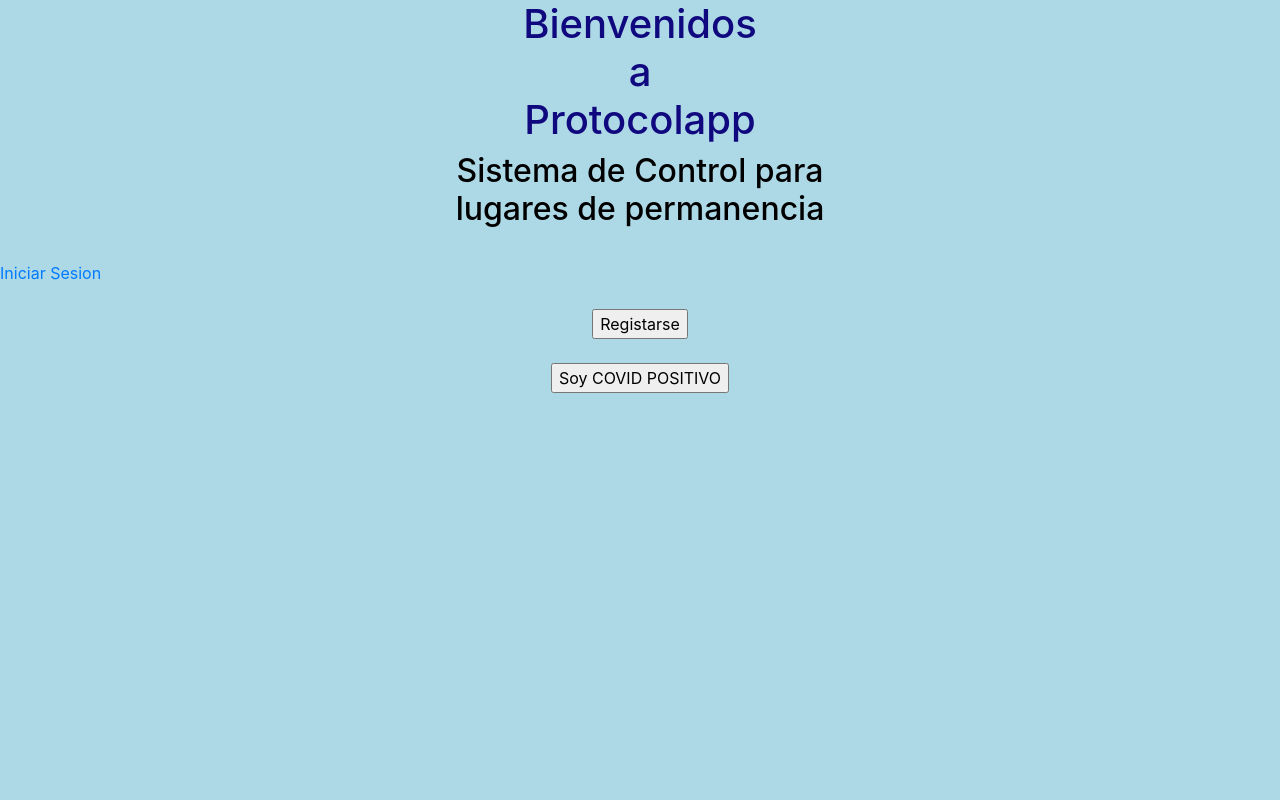
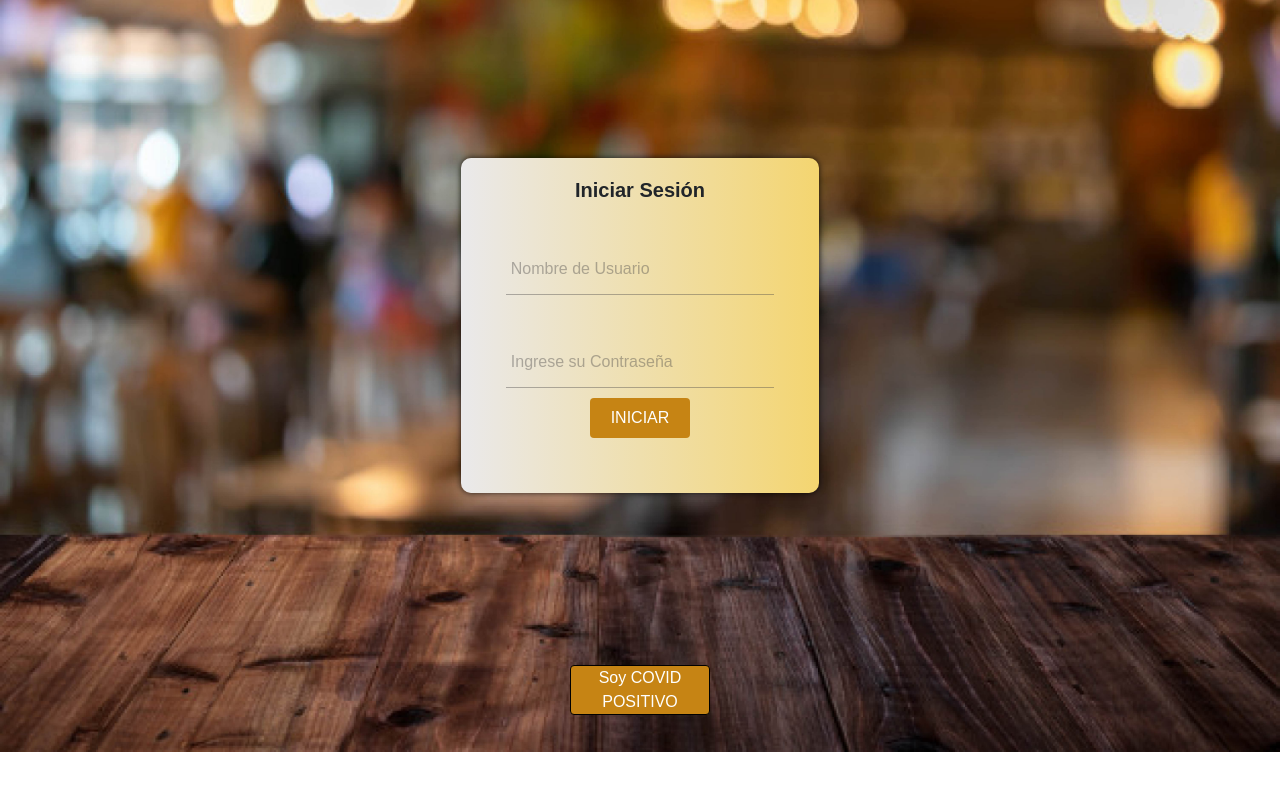
Before and after one commit to emma-25/proapp, a Django app: page / in a window 1280 px wide. Run offline with Django 3.2, Linux system fonts and the light colour scheme; some libraries are stand-ins or nearby versions.

```diff
--- a/protocolapp/proapp/templates/index.html
+++ b/protocolapp/proapp/templates/index.html
@@ -1,58 +1,225 @@
 <!DOCTYPE html>
 <html>
 <head>
+    {%  load static %}
     <meta charset='utf-8'>
     <title>Protocolapp</title>
+
     <link rel="stylesheet" href="https://stackpath.bootstrapcdn.com/bootstrap/4.1.3/css/bootstrap.min.css" integrity="sha384-MCw98/SFnGE8fJT3GXwEOngsV7Zt27NXFoaoApmYm81iuXoPkFOJwJ8ERdknLPMO" crossorigin="anonymous">
     <script src="https://ajax.googleapis.com/ajax/libs/jquery/3.3.1/jquery.min.js"></script>
     <link rel="stylesheet" href="https://use.fontawesome.com/releases/v5.6.1/css/all.css" integrity="sha384-gfdkjb5BdAXd+lj+gudLWI+BXq4IuLW5IT+brZEZsLFm++aCMlF1V92rMkPaX4PP" crossorigin="anonymous">
     <meta name='viewport' content='width=device-width, initial-scale=1'>
 </head>
 <body>
-    <style>body {
-        background-color: lightblue;
+    <form action="{% url 'login' %}">
+        <div class="form">
+            <h1>Iniciar Sesión</h1>
+            <div class="grupo">
+                <input type="text" name="" id="" required><span class="barra"></span>
+                <label>Nombre de Usuario</label>
+            </div>
+            <div class="grupo">
+                <input type="password" name="" id="" required><span class="barra"></span>
+                <label>Ingrese su Contraseña</label>
+            <button type="submit">INICIAR</button>
+        </div>
+    </form>
+    </div>
+    <a href="{% url 'alertar' %}" class="init">Soy COVID POSITIVO</a>
+
+    <style>
+ :root{
+    --colorTextos: #49454567;
 }
 
-      h1 {
-        color: rgb(16, 8, 126);
-        text-align: center;
-      }
-      h2 {
-        color:black;
-        text-align: center;
+/*
+Web hecha con AlexCG Design, si te sirvió la plantilla por favor entra a AlexCG Design
+        esta plantilla es libre para usar, así como otras plantillas más que tenemos en el canal...
+        ->>>> https://www.youtube.com/alexcgdesign <<<<-
+*/
 
+*,
+::before,
+::after {
+    margin: 0;
+    padding: 0;
+    box-sizing: border-box;
 }
 
-      p {
-        font-family: verdana;
+body {
+    background: url("{% static 'img/fondo2.jpg' %}") no-repeat center top;
+    background-size: cover;
+    background-position: center center;
+    font-family: 'Poppins', sans-serif;
+    width: 100%;
+    height:650px;
+    display: flex;
+    justify-content: center;
+    align-items: center;
+}
+
+h1{
+    text-align: center;
+    margin: 10px 0;
+    font-weight: 800;
     font-size: 20px;
 }
 
 form{
+    background: #F4D570;
+    /* fallback for old browsers */
+    background: -webkit-linear-gradient(to right, #EAE9EB, #F4D570);
+    /* Chrome 10-25, Safari 5.1-6 */
+    background: linear-gradient(to right, #EAE9EB, #F4D570);
+    width: 28%;
+    padding: 10px 0;
+    border-radius: 10px;
+    box-shadow: 0 0 6px 0 rgba(0, 0, 0, 0.8);
+}
+
+.form{
+    width: 100%;
+    margin: auto;
+}
+
+form .grupo{
+    position: relative;
+    margin: 45px;
+}
+
+input, textarea{
+    background: none;
+    color:#c6c6c6;
+    font-size: 18px;
+    padding: 10px 10px 10px 5px;
+    display: block;
+    width: 100%;
+    border:none;
+    border-bottom: 1px solid var(--colorTextos);
+    resize: none;
+}
+
+input:focus,textarea:focus{
+    outline: none;
+    color: rgb(94,93,93);
+}
+
+input:focus~label,
+input:valid~label,
+textarea:focus~label, textarea:valid~label{
+    position: absolute;
+    top: -14px;
+    font-size: 12px;
+    color: #2196F3;
+}
+
+label{
+    color: var(--colorTextos);
+    font-size: 16px;
+    position: absolute;
+    left: 5px;
+    top:10px;
+    transition: 0.5s ease all;
+    pointer-events: none;
+}
+
+
+input:focus~.barra::before, textarea:focus~.barra::before{
+    width: 100%;
+}
+.barra{
+    position: relative;
+    display: block;
+    width: 100%;
+}
+.barra::before{
+    content: '';
+    height: 2px;
+    width: 0%;
+    bottom: 0;
+    position: absolute;
+    background: linear-gradient(to right, #FBECBA, #F5D168);
+    transition: 0.3s ease all;
+    left: 0%;
+}
+button{
+    background: #C68414;
+    display: block;
+    width: 100px;
+    height: 40px;
+    border:none;
+    color:#fff;
+    border-radius: 4px;
+    font-size: 16px;
+    margin: 10px auto;
+    cursor: pointer;
+}
+.init {
+    background: #C68414;
     text-align: center;
-    }</style>
-    <h1>Bienvenidos <br> a <br> Protocolapp</h1>
-    <h2>Sistema de Control para <br> lugares de permanencia</h2>
-    <br>
-    <div class="login-box">
-        <a href="{% url 'login' %}" class="button">Iniciar Sesion</a>
-    </div>
-    <br>
-    <div>
-        <form action="registrarse">
+    display: block;
+    width: 140px;
+    height: 50px;
+    border: 1px solid #000000;
+    color:#fff;
+    border-radius: 4px;
+    font-size: 16px;
+    margin: 25px auto;
+    cursor: pointer;
+    position: absolute;top: 80%;
+}
 
-            <input type="submit" value="Registarse">
+@media screen and (max-width:1100px){
+    form{
+        width: 50%;
+    }
+}
 
-        </form>
-    </div>
-    <br>
-    <div>
-        <form action="alertar">
+@media screen and (max-width:600px){
+    form{
+        width: 60%;
+    }
+}
 
-            <input type="submit" value="Soy COVID POSITIVO">
+@media screen and (max-width:450px){
+    form{
+        width: 80%;
+    }
+}
 
-        </form>
-    </div>
+@media screen and (max-width:300px){
+    form{
+        width: 90%;
+    }
+}
 
+    </style>
+
+
+
+
+
+
+
+<script src="https://code.jquery.com/jquery-3.5.1.slim.min.js" integrity="sha384-DfXdz2htPH0lsSSs5nCTpuj/zy4C+OGpamoFVy38MVBnE+IbbVYUew+OrCXaRkfj" crossorigin="anonymous"></script>
+<script src="https://cdn.jsdelivr.net/npm/popper.js@1.16.1/dist/umd/popper.min.js" integrity="sha384-9/reFTGAW83EW2RDu2S0VKaIzap3H66lZH81PoYlFhbGU+6BZp6G7niu735Sk7lN" crossorigin="anonymous"></script>
+<script src="https://stackpath.bootstrapcdn.com/bootstrap/4.5.2/js/bootstrap.min.js" integrity="sha384-B4gt1jrGC7Jh4AgTPSdUtOBvfO8shuf57BaghqFfPlYxofvL8/KUEfYiJOMMV+rV" crossorigin="anonymous"></script>
 </body>
 </html>
+
+<!--<img src=" {% static 'img/logo.png' %}"width="150" height="150"  alt="" />
+    <div class="container">
+        <div class="row">
+            <h2 class="mx-auto">Lorem ipsun</h2>
+        </div>
+        <br></div>
+        <div class="row">
+
+            <a href="#" class="btn btn-outline-dark mx-auto">Iniciar Sesión</a>
+            <br>
+            <a href="#" class="btn btn-outline-dark mx-auto">Registrarse</a>
+            <br>
+            <a href="#" class="btn btn-outline-dark mx-auto">Soy Positivo</a>
+
+            <label for="username">Usuario</label>
+<label for="password">Contraseña</label>
--- a/protocolapp/proapp/views.py
+++ b/protocolapp/proapp/views.py
@@ -4,6 +4,8 @@ from django.shortcuts import render, redirect
 from proapp.models import *
 from proapp.forms import PositivoForm, VisitaForm, NegocioForm
 from datetime import timedelta
+
+
 
 
 # Create your views here.
@@ -56,15 +58,6 @@ def home(request):
     else:
         return render(request, 'home.html')
 
-def local(request):
-    return render(request, 'local.html')
-
-
-#def filtrar(request):
-#    p = Positivo.objects.first()
-#    riesgo = Visitas.objects.filter(fecha_visita__lte=p.fecha_test)
-#    return render(request, 'filtrar.html',{'riesgo':riesgo})
-
 
 def visitas(request):
     if request.method == 'POST':
@@ -86,7 +79,7 @@ def negocio(request):
             try:
                 proapp.save()
             except:
-                return render()###template de errores
+                return render(request, 'error.html')###template de errores
             return redirect('home')
     else:
         form = NegocioForm()
@@ -96,3 +89,8 @@ def negocio(request):
 def verCercano(request,pk):
     cercanos = Cercano.objects.filter(aviso=pk)
     return render(request, 'cercanos.html',{'cercanos':cercanos})
+
+def verQR(request):
+    negocio = Negocio.objects.filter(usuario=request.user)
+    direccion = Negocio.objects.filter(direccion__in=negocio)
+    return render(request, 'verQR.html',{"negocio":negocio})#"direccion":direccion})
--- a/protocolapp/protocolapp/urls.py
+++ b/protocolapp/protocolapp/urls.py
@@ -24,9 +24,8 @@ urlpatterns = [
     path('registrarse/', views.registrarUsuario, name ="register"),
     path('alertar/', views.alertar, name='alertar'),
     path('home/',views.home, name = 'home'),
-    path('local/',views.local, name = 'local'),
-    #path('filtrar/',views.filtrar, name = 'filtrar'),
     path('visita/',views.visitas, name = 'visita'),
     path('regnegocio/', views.negocio, name = 'regnegocio'),
-    path('cercanos/<int:pk>', views.verCercano, name = 'cercanos')
+    path('cercanos/<int:pk>', views.verCercano, name = 'cercanos'),
+    path('verQR/', views.verQR, name = 'verQR')
 ]
```
Also changed, not shown: protocolapp/proapp/codigoQR.py (+10 -13 lines), protocolapp/proapp/models.py (+2 -28 lines), protocolapp/proapp/templates/error.html (added, +11 -0 lines), protocolapp/proapp/templates/local.html (deleted, +0 -30 lines), protocolapp/proapp/templates/verQR.html (added, +25 -0 lines), protocolapp/db.sqlite3, protocolapp/proapp/static/img/fondo2.jpg (added), protocolapp/proapp/static/img/visita.png (added). Lines whose indentation alone changed are shown as unchanged.
